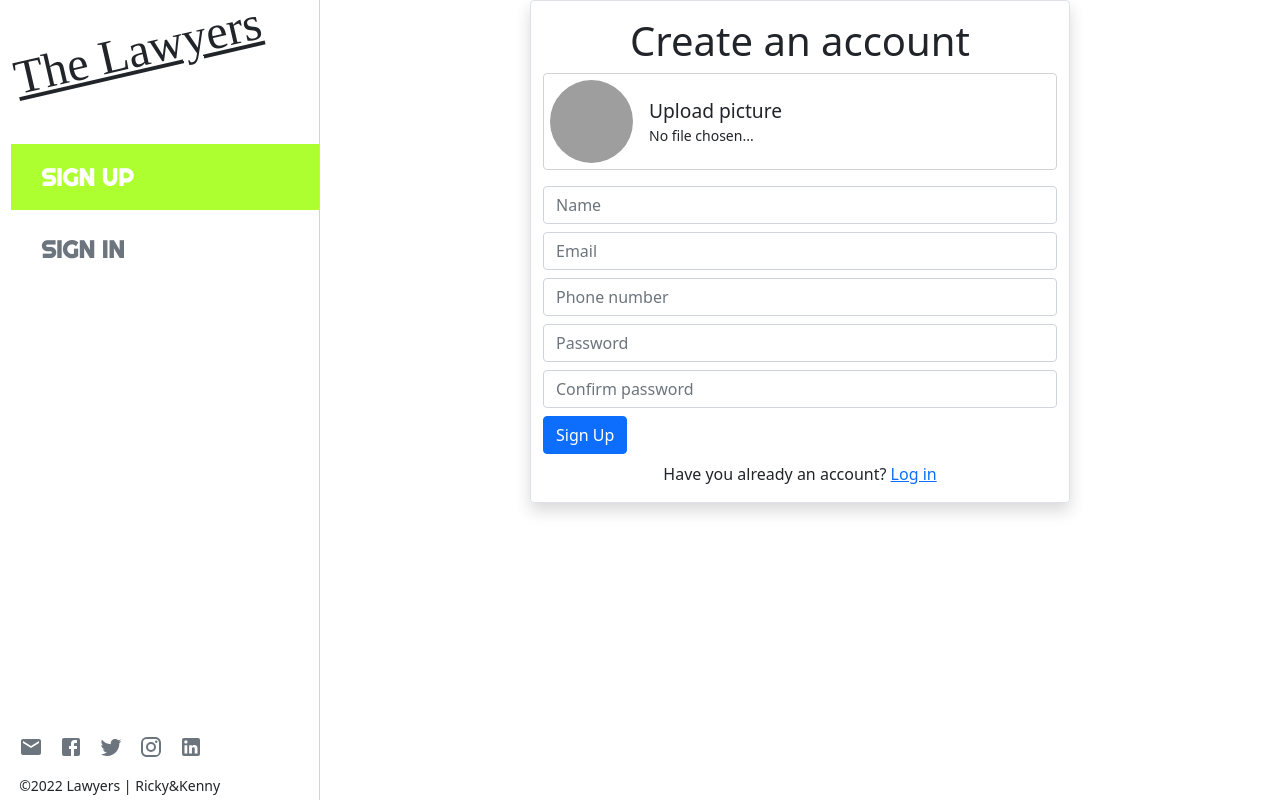
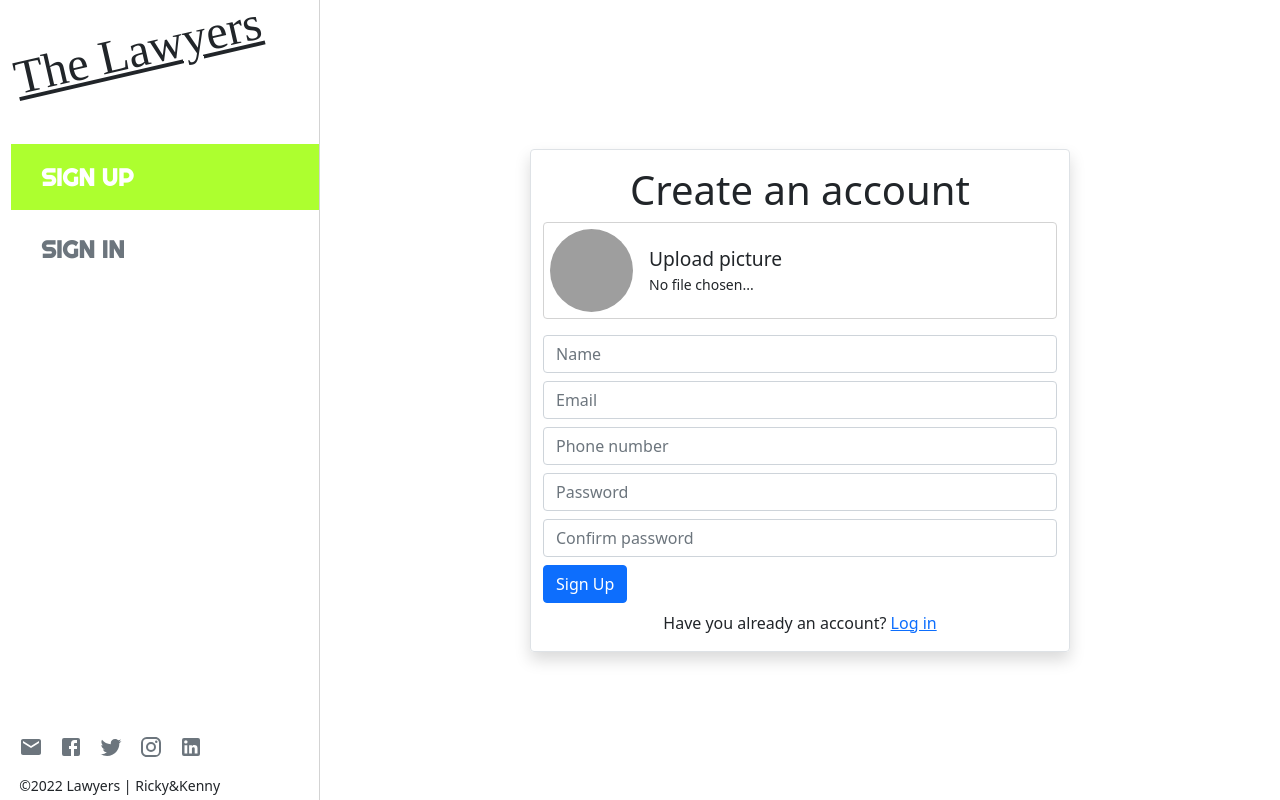
Before and after one commit to helio3197/book-a-lawyer-app-frontend, a React (Create React App) app: page /sign_up in a window 1280 px wide. Built offline with nearby package versions, Linux system fonts and the light colour scheme; grey boxes are pictures that could not be loaded; a web font is replaced by a local one.

Commit message:
Update auth components styles

```diff
--- a/src/components/auth/SignIn.js
+++ b/src/components/auth/SignIn.js
@@ -62,8 +62,8 @@ const SignIn = () => {
   };
 
   return (
-    <Container fluid="sm">
-      <Container fluid className="py-3 border rounded form-width-sm shadow">
+    <Container fluid="sm" className="h-100 d-flex">
+      <Container fluid className="py-3 border rounded form-width-sm shadow my-auto">
         <h1 className="text-center">Log In</h1>
         <Form className="mb-2">
           <Form.Group controlId="email" className="mb-2">
--- a/src/components/auth/SignUp.js
+++ b/src/components/auth/SignUp.js
@@ -105,8 +105,8 @@ const SignUp = () => {
   const validateInput = (key) => !!authState.error?.[key];
 
   return (
-    <Container fluid="sm">
-      <Container fluid className="py-3 border rounded form-width-sm shadow">
+    <Container fluid="sm" className="h-100 d-flex">
+      <Container fluid className="py-3 border rounded form-width-sm shadow my-auto">
         <h1 className="text-center">Create an account</h1>
         <Form className="mb-2">
           <div className="avatar mb-3">
```
